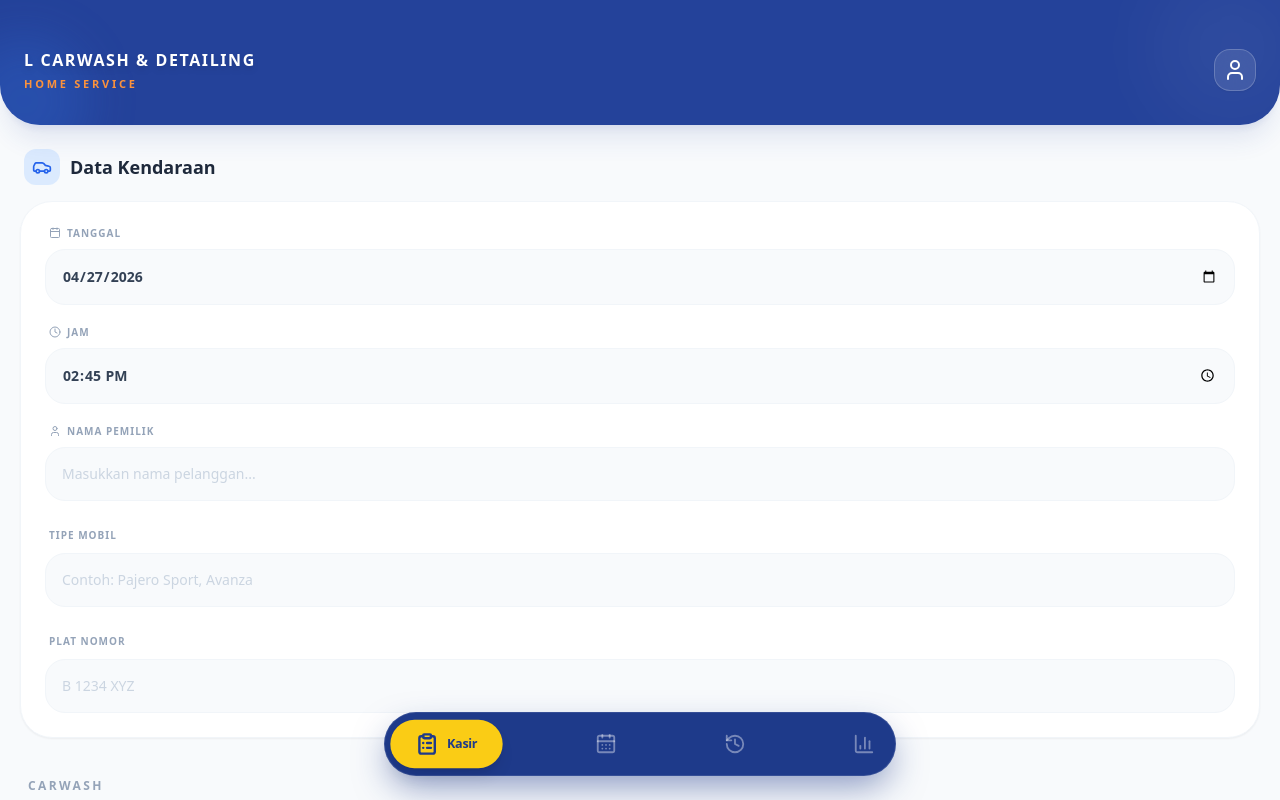
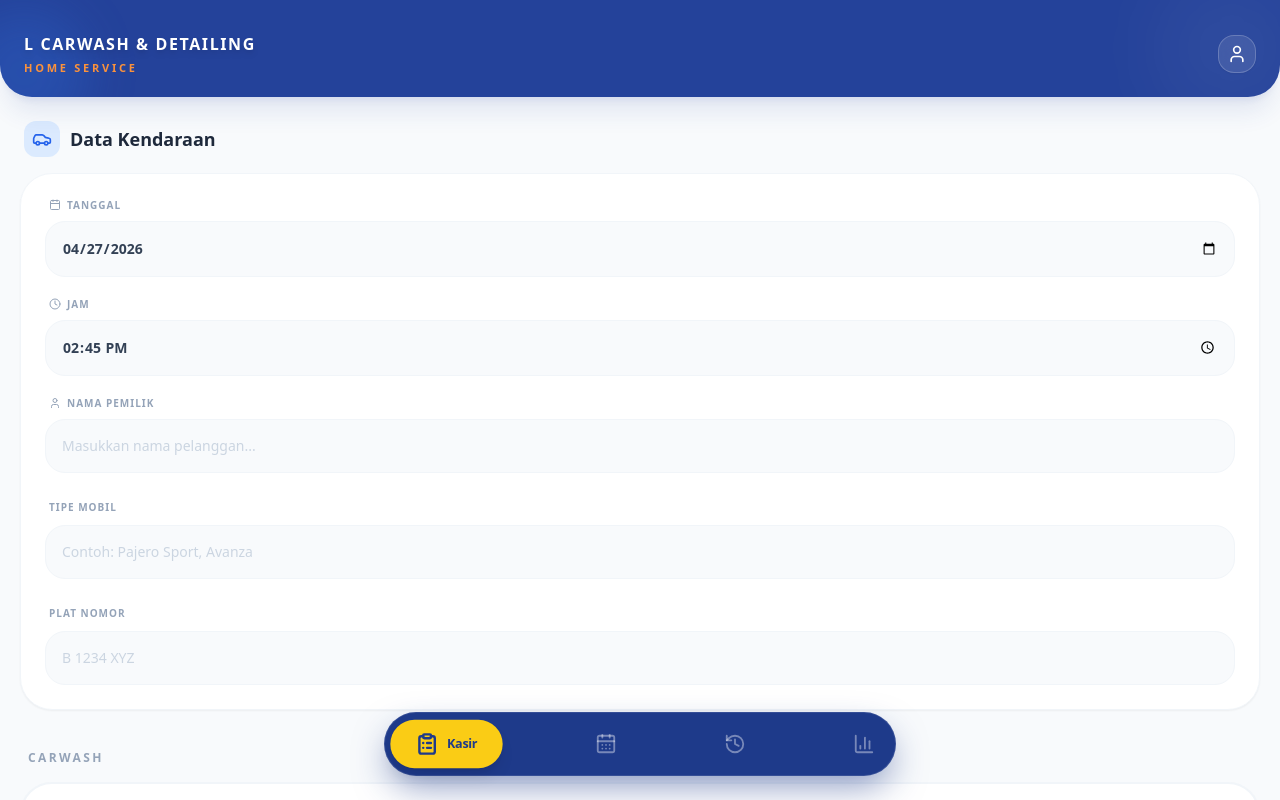
Before and after one commit to lukman040293-hue/CarwashApp, a React (Create React App) app: page / in a window 1280 px wide. Built offline with nearby package versions, Linux system fonts and the light colour scheme.

Commit message:
Update App.js

```diff
--- a/src/App.js
+++ b/src/App.js
@@ -27,7 +27,7 @@ import {
 // --- DATA MASTER LAYANAN ---
 const SERVICES = [
   { id: 'w1', name: 'Basic Wash', category: 'Carwash', price: 150000, icon: <Droplets size={32} /> },
-  { id: 'w2', name: 'Super Premium Wash', category: 'Carwash', price: 300000, icon: <Sparkles size={32} />, recommended: true }, // Hanya mobil kecil (harga fixed)
+  { id: 'w2', name: 'Super Premium Wash', category: 'Carwash', price: { Kecil: 300000, Besar: 315000 }, icon: <Sparkles size={32} />, recommended: true },
   { id: 'w3', name: 'Premium Wash', category: 'Carwash', price: 200000, icon: <Wrench size={32} /> },
   { id: 'd1', name: 'Wash(Cuci) Engine', category: 'Engine', price: { Kecil: 125000, Besar: 145000 }, icon: <Car size={32} /> },
   { id: 'd2', name: 'Detailing Engine', category: 'Engine', price: 650000, icon: <Sun size={32} /> },
@@ -110,9 +110,10 @@ export default function App() {
         </defs>
       </svg>
 
-      {/* HEADER SECTION - Menempel penuh ke tepi atas */}
+      {/* HEADER SECTION - Diperpendek */}
       <div className="shrink-0 z-10 w-full">
-        <div className="bg-[#24429A] rounded-b-[2.5rem] px-6 pt-12 pb-8 flex flex-col justify-center shadow-xl shadow-[#24429A]/10 text-white relative overflow-hidden">
+        {/* Mengubah pt-12 pb-8 menjadi pt-8 pb-5 agar header lebih ramping */}
+        <div className="bg-[#24429A] rounded-b-[2rem] px-6 pt-8 pb-5 flex flex-col justify-center shadow-xl shadow-[#24429A]/10 text-white relative overflow-hidden">
           <div className="absolute -right-8 -top-8 w-40 h-40 bg-white/5 rounded-full blur-2xl"></div>
           <div className="absolute -left-10 -bottom-10 w-32 h-32 bg-blue-500/20 rounded-full blur-xl"></div>
 
@@ -122,7 +123,7 @@ export default function App() {
               <p className="text-[11px] font-bold tracking-[0.25em] text-orange-400 mt-1 uppercase">Home Service</p>
             </div>
             <div className="bg-white/10 p-2 rounded-2xl border border-white/20 backdrop-blur-md shadow-sm">
-              <User size={24} className="text-white"/>
+              <User size={20} className="text-white"/>
             </div>
           </div>
         </div>
```
